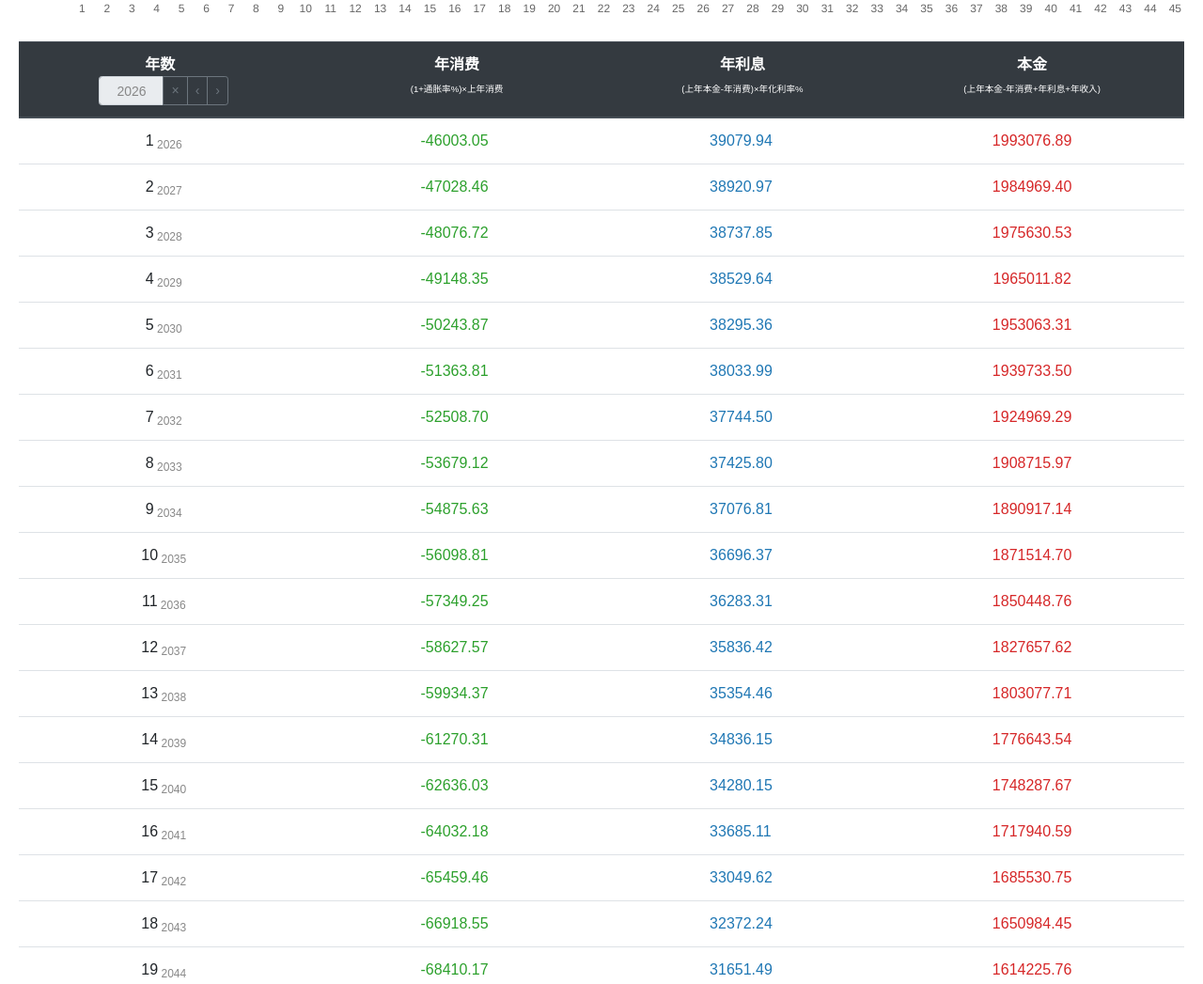
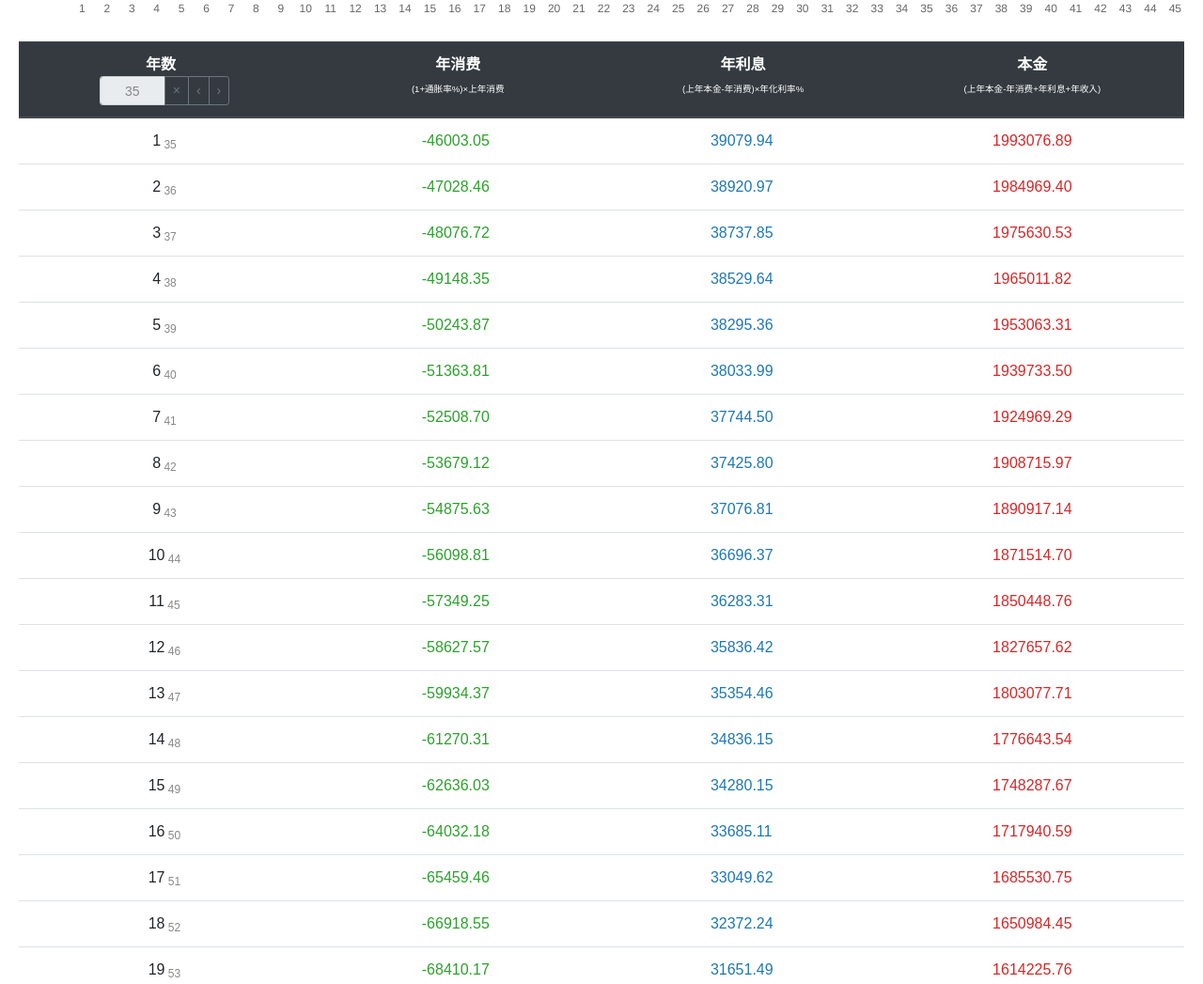
Before and after one commit to FireCalculate/FireCalculate.github.io, a plain HTML site: page index.html in a window 1280 px wide. Shown: the part 906-1953 px from the top of the page at 94% size. Drawn offline with Linux system fonts and the light colour scheme.

Commit message:
开躺年替换为年龄

```diff
--- a/dist/js/j020423032508.js
+++ b/dist/js/j020423032508.js
@@ -4,7 +4,7 @@ let stableIncomeEle = document.getElementById("stableIncome");
 let annualInterestRateEle = document.getElementById('annualInterestRate');
 let inflationRateEle = document.getElementById('inflationRate');
 let startYearEle = document.getElementById("startYear");
-let currentSystemYear = new Date().getFullYear() + 1;
+let currentSystemYear = 35;
 
 function limitInputLength(input, maxLength) {
     if (input.value.length > maxLength) {
--- a/index.html
+++ b/index.html
@@ -103,8 +103,7 @@
                 <span class="mr-2">年数</span>
                 <div class="d-flex flex-column">
                     <div class="input-group">
-                        <input type="number" id="startYear" class="form-control form-control-sm text-center"
-                               min="2001" max="2099" step="1" placeholder="开躺年" readonly>
+                        <input type="number" id="startYear" class="form-control form-control-sm text-center" step="1" placeholder="年龄" readonly>
                         <div class="input-group-append">
                             <button class="btn btn-outline-secondary btn-sm" type="button" onclick="resetStartYear()">
                                 ×
```
